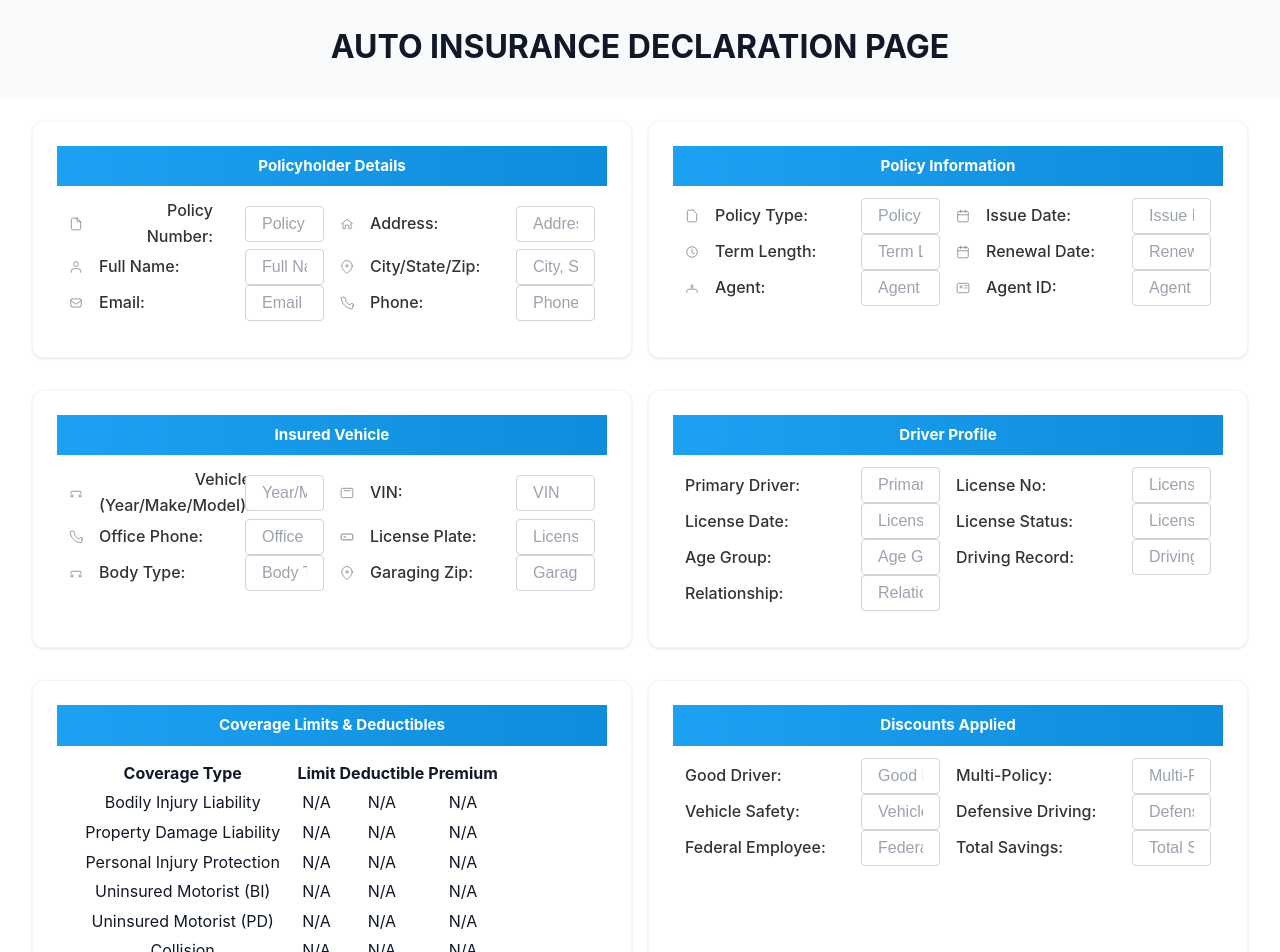
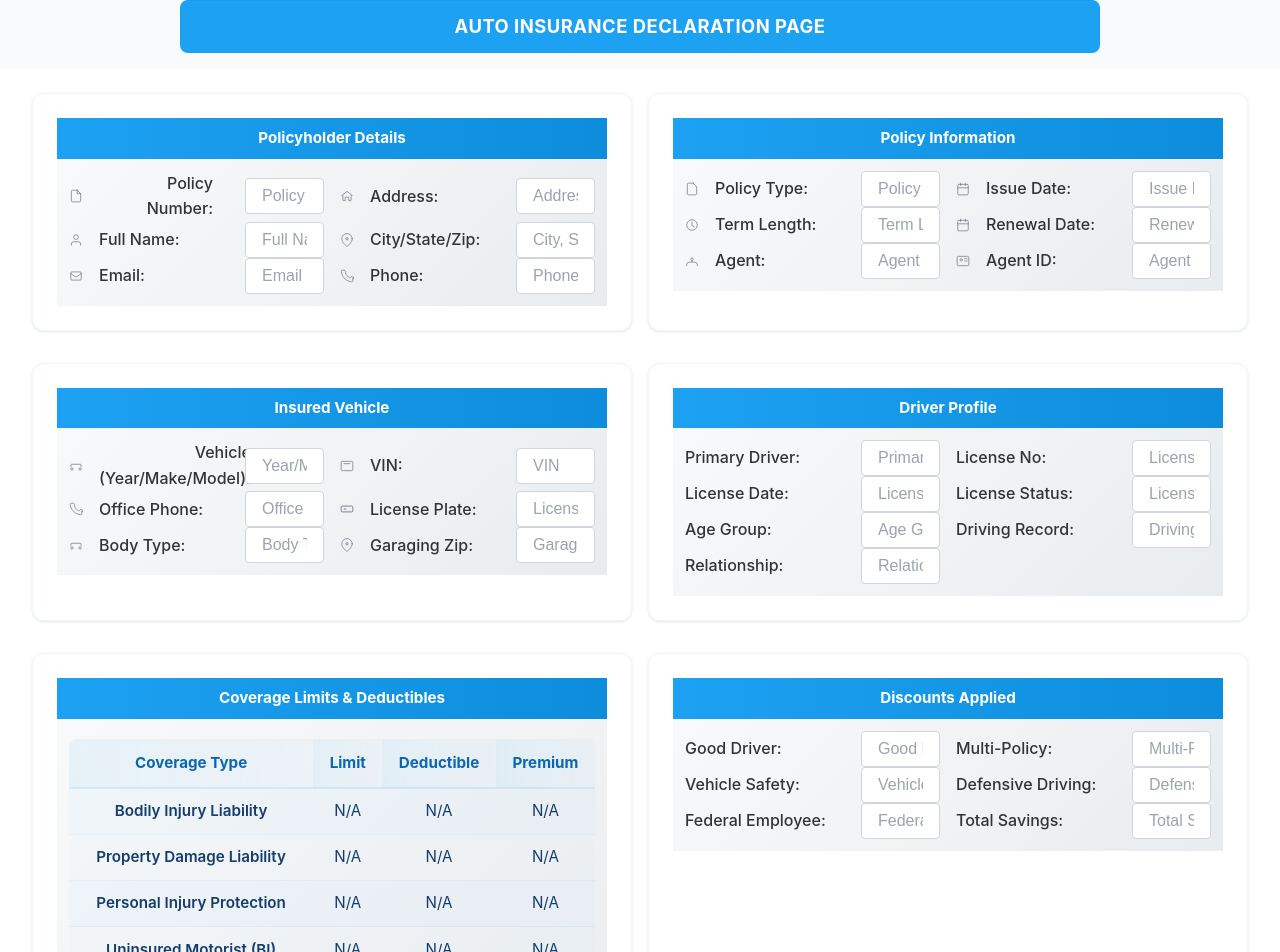
Before and after one commit to xiltepin/InsuranceAIPOCs, an Angular app in the folder frontend/: page /OCRAuto in a window 1280 px wide. Shown: the top 952 px of the page. Built offline with nearby package versions, Linux system fonts and the light colour scheme.

Commit message:
fully working 2/2

```diff
--- a/frontend/src/app/components/image-uploader/image-uploader.component.scss
+++ b/frontend/src/app/components/image-uploader/image-uploader.component.scss
@@ -94,8 +94,9 @@
   }
 
   .card-body {
-    padding: 0.75rem;
-    background: var(--bg-card);
+      padding: 0.75rem;
+      /* match timing-bar background gradient for consistent blue card appearance */
+      background: linear-gradient(135deg, #f8f9fa 0%, #e9ecef 100%);
   }
 }
 
@@ -461,6 +462,55 @@
   font-weight: 600;
 }
 
+/* Coverage table styling (centered, blue light theme, row borders) */
+.coverage-table-wrapper {
+  max-width: 900px;
+  margin: 0.5rem auto 1rem;
+}
+.coverage-table {
+  width: 100%;
+  border-collapse: collapse;
+  margin: 0;
+  font-size: 0.95rem;
+  text-align: center; /* center all columns' text */
+  background: transparent;
+  border-radius: 8px;
+  overflow: hidden;
+}
+.coverage-table thead th {
+  background: linear-gradient(90deg, rgba(29,161,242,0.08), rgba(29,161,242,0.03));
+  color: #0b66b2;
+  font-weight: 700;
+  padding: 0.75rem 1rem;
+  border-bottom: 2px solid rgba(29,161,242,0.12);
+}
+.coverage-table tbody td {
+  padding: 0.65rem 0.85rem;
+  border-bottom: 1px solid rgba(29,161,242,0.08);
+  vertical-align: middle;
+  color: #143d6b;
+}
+.coverage-table tbody tr:nth-child(odd) {
+  background: rgba(29,161,242,0.03);
+}
+.coverage-table tbody tr:nth-child(even) {
+  background: rgba(29,161,242,0.01);
+}
+.coverage-table tbody tr:hover {
+  background: rgba(29,161,242,0.06);
+}
+.coverage-table td:first-child {
+  font-weight: 600;
+  color: #0b66b2;
+}
+
+@media (max-width: 700px) {
+  .coverage-table thead th, .coverage-table tbody td {
+    padding: 0.5rem 0.6rem;
+    font-size: 0.9rem;
+  }
+}
+
 .summary {
   font-size: 1.05rem;
   color: #333;
@@ -516,6 +566,26 @@
       color: var(--text-secondary);
       margin: 5px 0 0;
     }
+  }
+
+  /* Page title: white text on blue background (#1da1f2) */
+  .page-title {
+    width: 100%;
+    display: block;
+    max-width: 920px;
+    margin: 0 auto 1rem;
+    background: #1da1f2;
+    color: #ffffff;
+    padding: 0.75rem 1rem;
+    border-radius: 8px;
+    box-shadow: 0 1px 0 rgba(0,0,0,0.04) inset;
+  }
+  .page-title h1 {
+    margin: 0;
+    color: #ffffff;
+    font-size: 1.15rem;
+    font-weight: 700;
+    letter-spacing: 0.5px;
   }
 
   .main-content {
```
